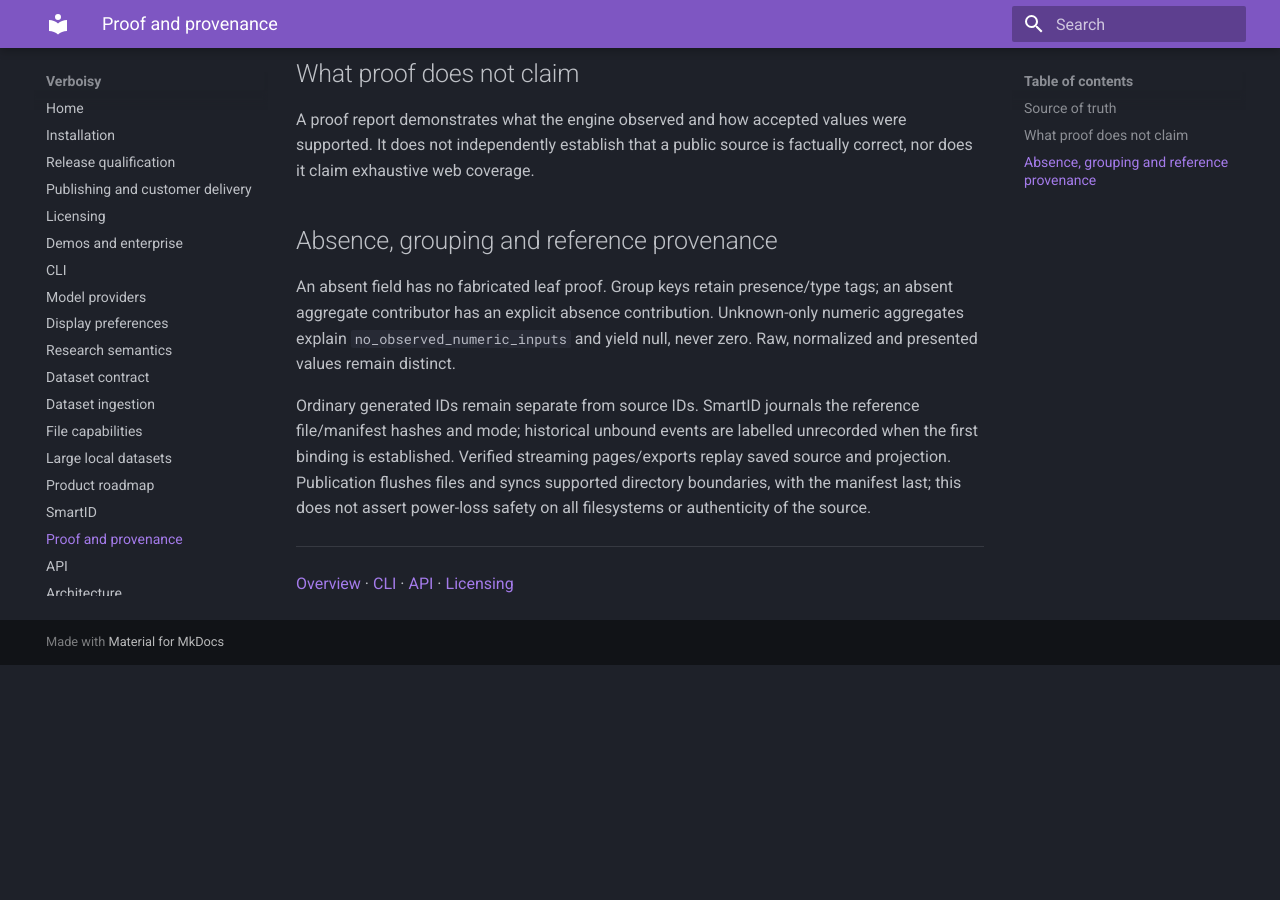
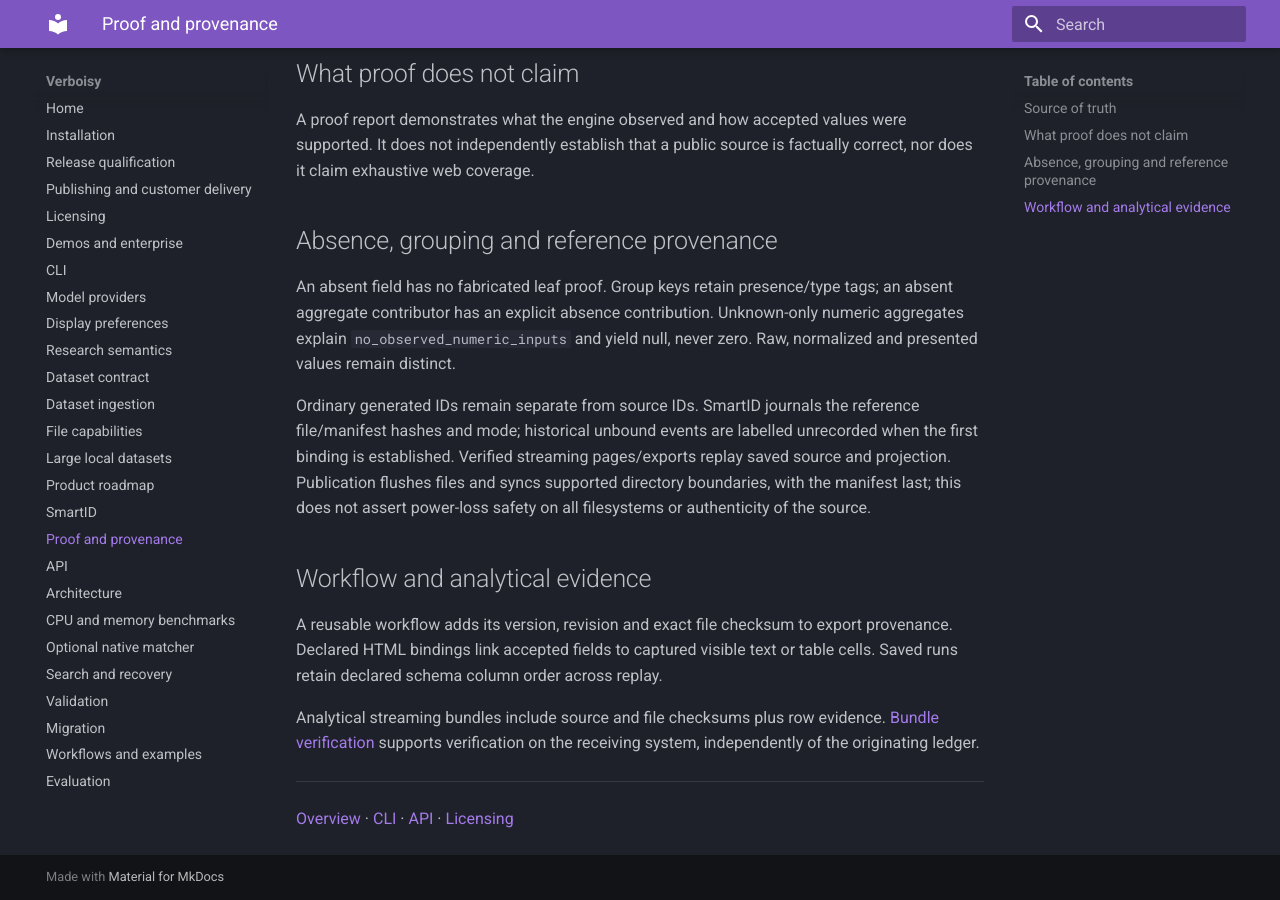
Before and after one commit to EmanueleTorrisi/verboisy, an MkDocs documentation site: the page built from docs/proof.md, in a window 1280 px wide and 900 px high, scrolled down 891 px. Built offline with MkDocs 1.6.1 and Material for MkDocs 9.7.7, drawn with Linux system fonts in a browser that asks for light colours; before the commit the page ends 1556 px from its top, so only the background shows below that.

Commit message:
docs(proof): explain workflow and bundle provenance

```diff
--- a/docs/proof.md
+++ b/docs/proof.md
@@ -50,6 +50,16 @@ and projection. Publication flushes files and syncs supported directory boundari
 with the manifest last; this does not assert power-loss safety on all filesystems or
 authenticity of the source.
 
+## Workflow and analytical evidence
+
+A reusable workflow adds its version, revision and exact file checksum to export
+provenance. Declared HTML bindings link accepted fields to captured visible text or
+table cells. Saved runs retain declared schema column order across replay.
+
+Analytical streaming bundles include source and file checksums plus row evidence.
+[Bundle verification](streaming.md#quality-updates-and-delivery) supports verification
+on the receiving system, independently of the originating ledger.
+
 ---
 
 [Overview](index.md) · [CLI](cli.md) · [API](api.md) · [Licensing](licensing.md)
```
